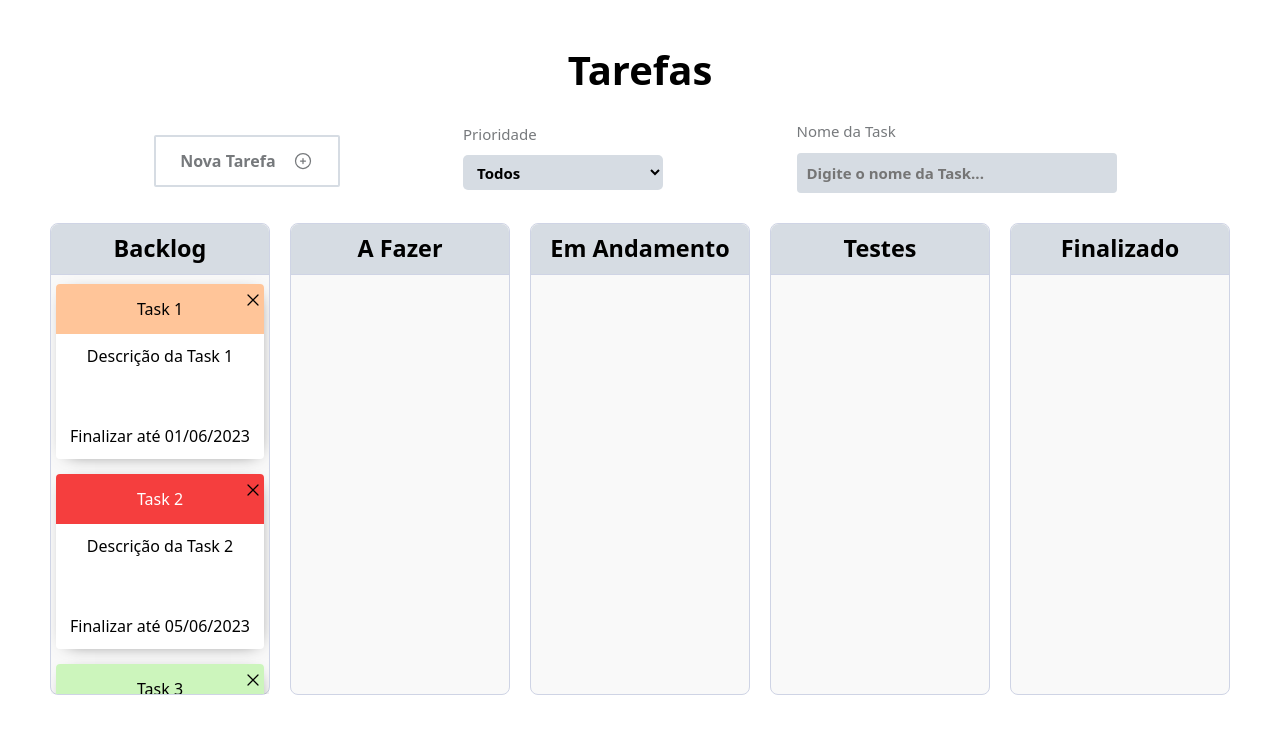
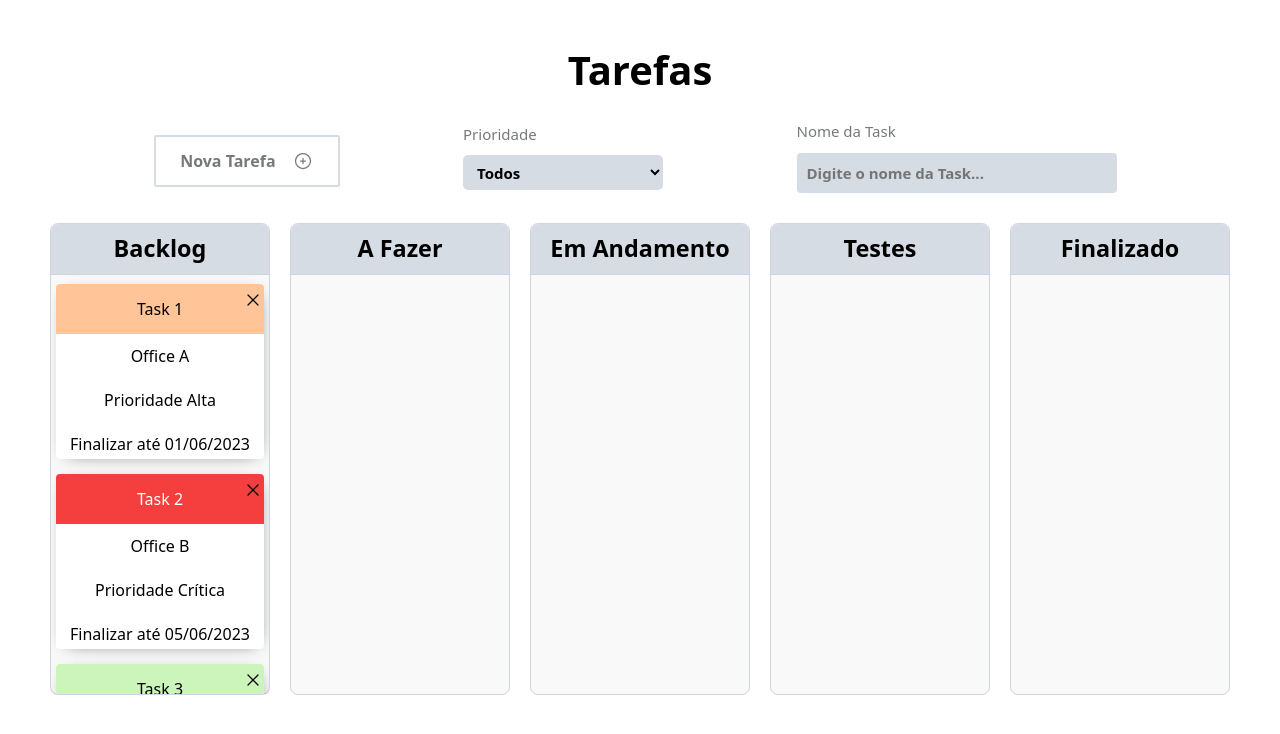
Before and after one commit to patrickbrito95/kanban-app, a React (Vite) app: page / in a window 1280 px wide. Shown: the top 734 px of the page. Built offline with nearby package versions, Linux system fonts and the light colour scheme.

Commit message:
feat: ajust task card items

```diff
--- a/src/components/Task/index.jsx
+++ b/src/components/Task/index.jsx
@@ -28,7 +28,8 @@ const TaskItem = ({ task, index, onDelete }) => {
                         onClick={handleOpenModal}
                     >
                         <div className={`${task.priority === "low" ? "card-low-priority" : task.priority === "high" ? "card-high-priority" : "card-critical-priority"}`}>{task.name}</div>
-                        <div className='description'>{task.description}</div>
+                        <div className='detail-item'>{task.location}</div>
+                        <div className='detail-item'>{task.priority === "low" ? "Prioridade Baixa" : task.priority === "high" ? "Prioridade Alta" : "Prioridade Crítica"}</div>
                         <div className='deadline-date'>Finalizar até&nbsp;{moment(task.dueDate).format('DD/MM/YYYY')}</div>
                         <button className="delete-button" onClick={() => onDelete(task.id)}>
                             <Icon name='x-mark' />
--- a/src/components/Task/style.css
+++ b/src/components/Task/style.css
@@ -48,8 +48,7 @@
     align-items: center;
 }
 
-.description {
-    height: 60px;
+.detail-item {
     padding: 10px;
     font-family: system-ui, -apple-system, BlinkMacSystemFont, 'Segoe UI', Roboto, Oxygen, Ubuntu, Cantarell, 'Open Sans', 'Helvetica Neue', sans-serif;
     font-style: normal;
@@ -61,7 +60,7 @@
 }
 
 .deadline-date {
-        height: 60px;
+        height: 20px;
         padding: 10px;
         font-family: system-ui, -apple-system, BlinkMacSystemFont, 'Segoe UI', Roboto, Oxygen, Ubuntu, Cantarell, 'Open Sans', 'Helvetica Neue', sans-serif;
         font-style: normal;
```
